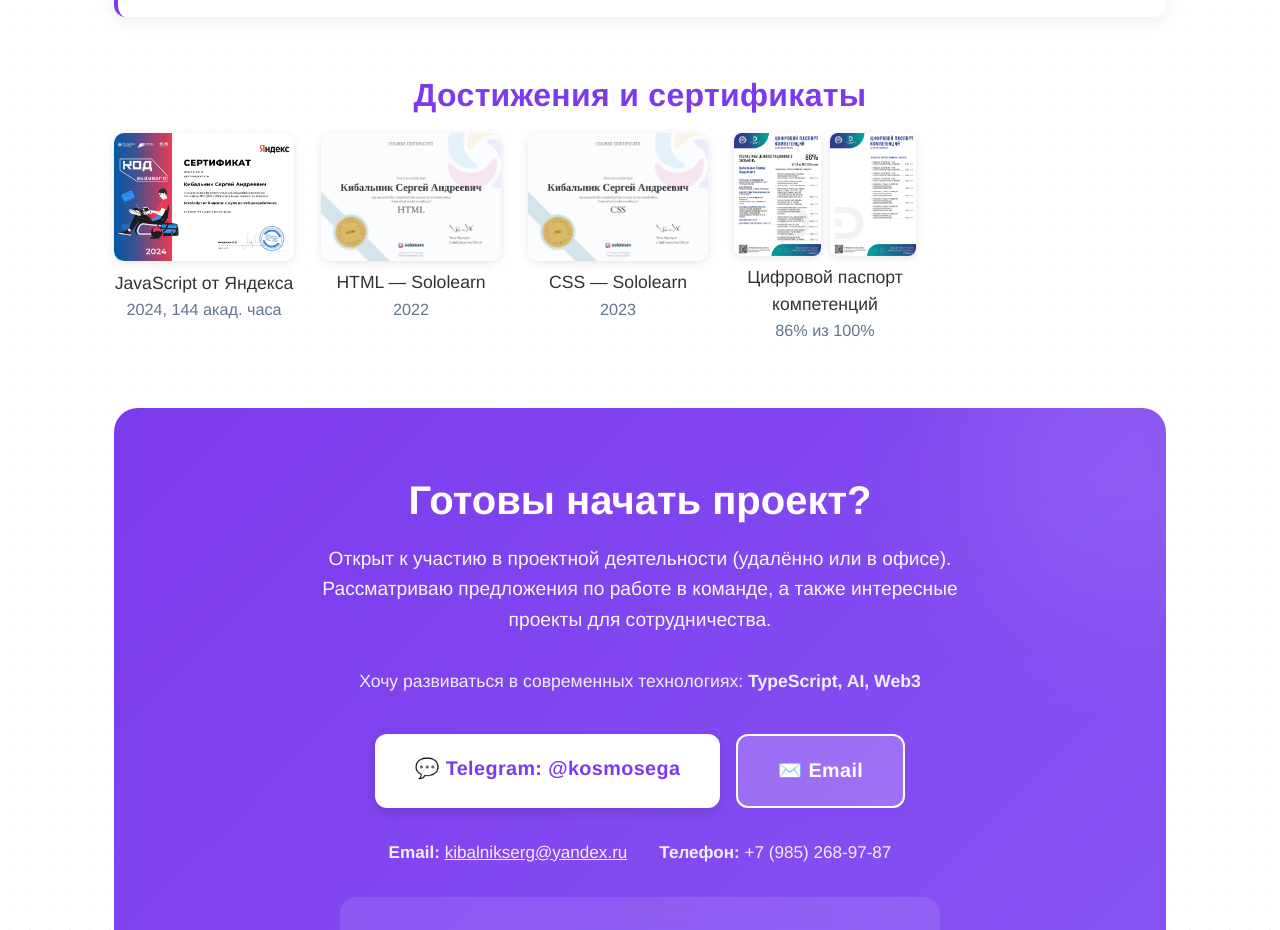
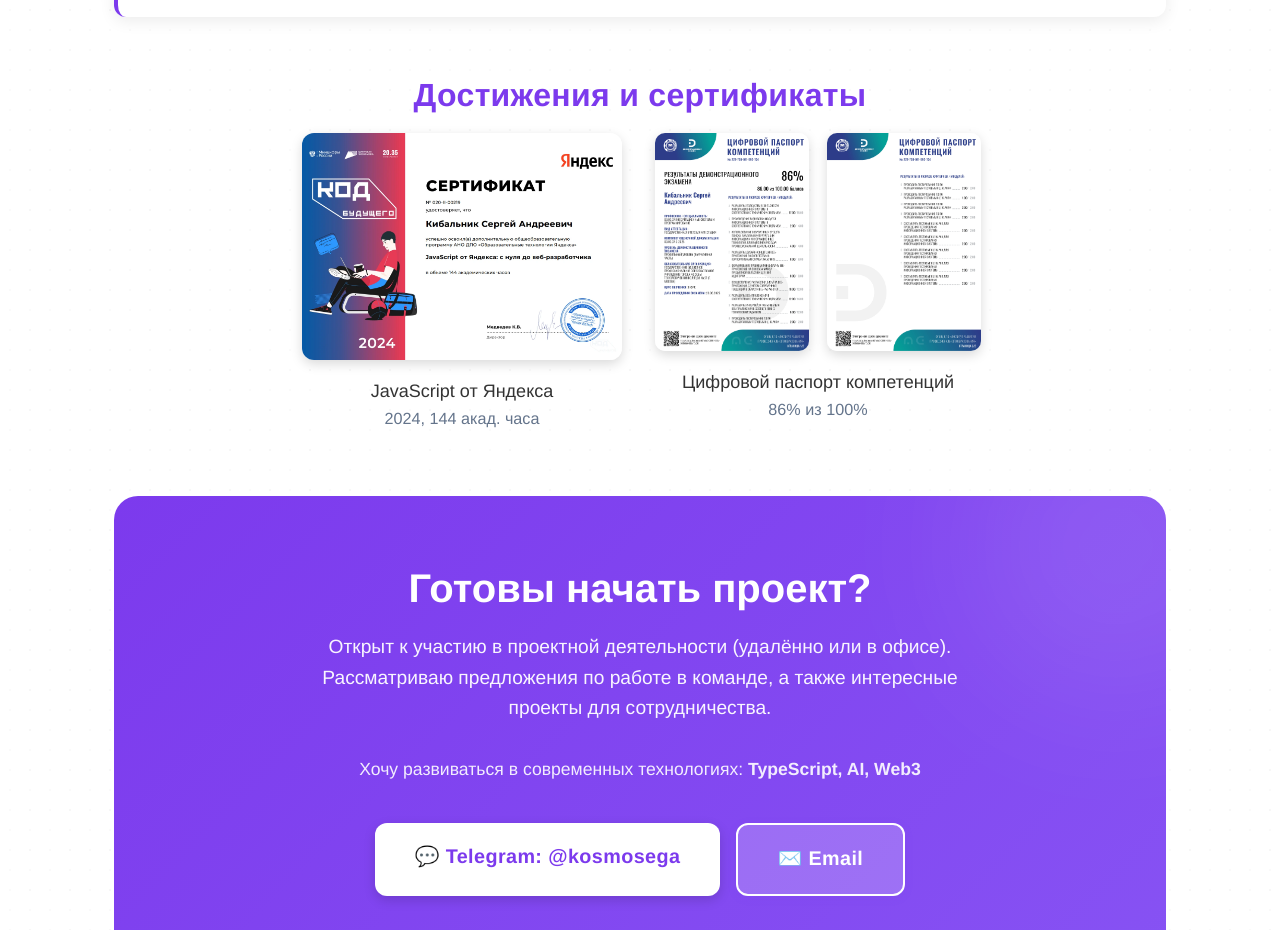
Before and after one commit to S3gaM3/sergeykib, a Next.js app: page / in a window 1280 px wide. Shown: the part 3980-4910 px from the top of the page. Built offline with nearby package versions, Linux system fonts and the light colour scheme.

Commit message:
Remove Sololearn certificates, increase image sizes, disable lightbox opening

```diff
--- a/app/components/Certificates.tsx
+++ b/app/components/Certificates.tsx
@@ -1,245 +1,56 @@
 'use client'
 
-import { useState, useEffect, useCallback } from 'react'
-
-interface CertificateImage {
-  src: string
-  alt: string
-}
-
-const certificateImages: CertificateImage[] = [
-  { src: '/assets/img/portfolio/3.webp', alt: 'Сертификат Яндекс JavaScript' },
-  { src: '/assets/img/portfolio/4.webp', alt: 'Сертификат Sololearn HTML' },
-  { src: '/assets/img/portfolio/5.webp', alt: 'Сертификат Sololearn CSS' },
-  { src: '/assets/img/portfolio/0.webp', alt: 'Цифровой паспорт компетенций стр.1' },
-  { src: '/assets/img/portfolio/1.webp', alt: 'Цифровой паспорт компетенций стр.2' },
-]
-
 export default function Certificates() {
-  const [currentIndex, setCurrentIndex] = useState<number | null>(null)
-  const [isOpen, setIsOpen] = useState(false)
-
-  const openLightbox = useCallback((index: number) => {
-    setCurrentIndex(index)
-    setIsOpen(true)
-  }, [])
-
-  const closeLightbox = useCallback(() => {
-    setIsOpen(false)
-    setTimeout(() => {
-      setCurrentIndex(null)
-    }, 300)
-  }, [])
-
-  const goToPrevious = useCallback(() => {
-    if (currentIndex !== null) {
-      setCurrentIndex((prev) =>
-        prev === null ? null : (prev === 0 ? certificateImages.length - 1 : prev - 1)
-      )
-    }
-  }, [currentIndex])
-
-  const goToNext = useCallback(() => {
-    if (currentIndex !== null) {
-      setCurrentIndex((prev) =>
-        prev === null ? null : (prev === certificateImages.length - 1 ? 0 : prev + 1)
-      )
-    }
-  }, [currentIndex])
-
-  useEffect(() => {
-    if (!isOpen) {
-      document.body.style.overflow = 'unset'
-      return
-    }
-
-    const handleKeyDown = (e: KeyboardEvent) => {
-      if (e.key === 'Escape' || e.key === 'Esc') {
-        closeLightbox()
-      } else if (e.key === 'ArrowLeft') {
-        goToPrevious()
-      } else if (e.key === 'ArrowRight') {
-        goToNext()
-      }
-    }
-
-    document.addEventListener('keydown', handleKeyDown)
-    document.body.style.overflow = 'hidden'
-
-    return () => {
-      document.removeEventListener('keydown', handleKeyDown)
-      document.body.style.overflow = 'unset'
-    }
-  }, [isOpen, closeLightbox, goToPrevious, goToNext])
 
   return (
-    <>
-      <div className="cert-gallery certificates" style={{display: 'flex', flexWrap: 'wrap', gap: '1.5em'}}>
-        <div style={{maxWidth: '180px', textAlign: 'center'}}>
+    <div className="cert-gallery certificates" style={{display: 'flex', flexWrap: 'wrap', gap: '2em', justifyContent: 'center'}}>
+      <div style={{maxWidth: '320px', textAlign: 'center'}}>
         {/* eslint-disable-next-line @next/next/no-img-element */}
         <img
-            src={certificateImages[0].src}
-            alt={certificateImages[0].alt}
+          src="/assets/img/portfolio/3.webp"
+          alt="Сертификат Яндекс JavaScript"
           loading="lazy"
           decoding="async"
-            width={180}
-            height={120}
+          width={320}
+          height={240}
           className="cert-thumb"
-            style={{width: '100%', borderRadius: '10px', boxShadow: '0 2px 8px rgba(0,0,0,0.1)', cursor: 'pointer', transition: 'transform 0.2s'}}
-            onClick={() => openLightbox(0)}
-            onMouseEnter={(e) => e.currentTarget.style.transform = 'scale(1.05)'}
-            onMouseLeave={(e) => e.currentTarget.style.transform = 'scale(1)'}
+          style={{width: '100%', borderRadius: '12px', boxShadow: '0 4px 12px rgba(0,0,0,0.15)'}}
         />
-          <div style={{marginTop: '0.5em', fontSize: '0.98em'}}>
+        <div style={{marginTop: '1em', fontSize: '1em'}}>
           JavaScript от Яндекса<br/>
-            <span style={{color: '#64748b', fontSize: '0.92em'}}>2024, 144 акад. часа</span>
+          <span style={{color: '#64748b', fontSize: '0.9em'}}>2024, 144 акад. часа</span>
         </div>
       </div>
-        <div style={{maxWidth: '180px', textAlign: 'center'}}>
+      <div style={{maxWidth: '320px', textAlign: 'center'}}>
+        <div style={{display: 'flex', gap: '1em', justifyContent: 'center'}}>
           {/* eslint-disable-next-line @next/next/no-img-element */}
           <img
-            src={certificateImages[1].src}
-            alt={certificateImages[1].alt}
+            src="/assets/img/portfolio/0.webp"
+            alt="Цифровой паспорт компетенций стр.1"
             loading="lazy"
             decoding="async"
-            width={180}
-            height={120}
+            width={200}
+            height={200}
             className="cert-thumb"
-            style={{width: '100%', borderRadius: '10px', boxShadow: '0 2px 8px rgba(0,0,0,0.1)', cursor: 'pointer', transition: 'transform 0.2s'}}
-            onClick={() => openLightbox(1)}
-            onMouseEnter={(e) => e.currentTarget.style.transform = 'scale(1.05)'}
-            onMouseLeave={(e) => e.currentTarget.style.transform = 'scale(1)'}
-          />
-          <div style={{marginTop: '0.5em', fontSize: '0.98em'}}>
-            HTML — Sololearn<br/>
-            <span style={{color: '#64748b', fontSize: '0.92em'}}>2022</span>
-          </div>
-        </div>
-        <div style={{maxWidth: '180px', textAlign: 'center'}}>
-          {/* eslint-disable-next-line @next/next/no-img-element */}
-          <img
-            src={certificateImages[2].src}
-            alt={certificateImages[2].alt}
-            loading="lazy"
-            decoding="async"
-            width={180}
-            height={120}
-            className="cert-thumb"
-            style={{width: '100%', borderRadius: '10px', boxShadow: '0 2px 8px rgba(0,0,0,0.1)', cursor: 'pointer', transition: 'transform 0.2s'}}
-            onClick={() => openLightbox(2)}
-            onMouseEnter={(e) => e.currentTarget.style.transform = 'scale(1.05)'}
-            onMouseLeave={(e) => e.currentTarget.style.transform = 'scale(1)'}
-          />
-          <div style={{marginTop: '0.5em', fontSize: '0.98em'}}>
-            CSS — Sololearn<br/>
-            <span style={{color: '#64748b', fontSize: '0.92em'}}>2023</span>
-          </div>
-        </div>
-        <div style={{maxWidth: '180px', textAlign: 'center'}}>
-          <div style={{display: 'flex', gap: '0.5em', justifyContent: 'center'}}>
-            {/* eslint-disable-next-line @next/next/no-img-element */}
-            <img
-              src={certificateImages[3].src}
-              alt={certificateImages[3].alt}
-              loading="lazy"
-              decoding="async"
-              width={86}
-              height={86}
-              className="cert-thumb"
-              style={{width: '48%', borderRadius: '8px', boxShadow: '0 2px 8px rgba(0,0,0,0.1)', cursor: 'pointer', transition: 'transform 0.2s'}}
-              onClick={() => openLightbox(3)}
-              onMouseEnter={(e) => e.currentTarget.style.transform = 'scale(1.05)'}
-              onMouseLeave={(e) => e.currentTarget.style.transform = 'scale(1)'}
+            style={{width: '48%', borderRadius: '10px', boxShadow: '0 4px 12px rgba(0,0,0,0.15)'}}
           />
           {/* eslint-disable-next-line @next/next/no-img-element */}
           <img
-              src={certificateImages[4].src}
-              alt={certificateImages[4].alt}
+            src="/assets/img/portfolio/1.webp"
+            alt="Цифровой паспорт компетенций стр.2"
             loading="lazy"
             decoding="async"
-              width={86}
-              height={86}
+            width={200}
+            height={200}
             className="cert-thumb"
-              style={{width: '48%', borderRadius: '8px', boxShadow: '0 2px 8px rgba(0,0,0,0.1)', cursor: 'pointer', transition: 'transform 0.2s'}}
-              onClick={() => openLightbox(4)}
-              onMouseEnter={(e) => e.currentTarget.style.transform = 'scale(1.05)'}
-              onMouseLeave={(e) => e.currentTarget.style.transform = 'scale(1)'}
+            style={{width: '48%', borderRadius: '10px', boxShadow: '0 4px 12px rgba(0,0,0,0.15)'}}
           />
         </div>
-          <div style={{marginTop: '0.5em', fontSize: '0.98em'}}>
+        <div style={{marginTop: '1em', fontSize: '1em'}}>
           Цифровой паспорт компетенций<br/>
-            <span style={{color: '#64748b', fontSize: '0.92em'}}>86% из 100%</span>
+          <span style={{color: '#64748b', fontSize: '0.9em'}}>86% из 100%</span>
         </div>
       </div>
     </div>
-
-      {/* Lightbox */}
-      {isOpen && currentIndex !== null && (
-        <div
-          className="cert-lightbox"
-          onClick={closeLightbox}
-          role="dialog"
-          aria-modal="true"
-          aria-label="Просмотр сертификата"
-        >
-          <button
-            className="cert-lightbox-close"
-            onClick={closeLightbox}
-            aria-label="Закрыть"
-            type="button"
-          >
-            <svg width="24" height="24" viewBox="0 0 24 24" fill="none" stroke="currentColor" strokeWidth="2">
-              <line x1="18" y1="6" x2="6" y2="18"></line>
-              <line x1="6" y1="6" x2="18" y2="18"></line>
-            </svg>
-          </button>
-
-          {certificateImages.length > 1 && (
-            <>
-              <button
-                className="cert-lightbox-nav cert-lightbox-prev"
-                onClick={(e) => {
-                  e.stopPropagation()
-                  goToPrevious()
-                }}
-                aria-label="Предыдущее изображение"
-                type="button"
-              >
-                <svg width="24" height="24" viewBox="0 0 24 24" fill="none" stroke="currentColor" strokeWidth="2">
-                  <polyline points="15 18 9 12 15 6"></polyline>
-                </svg>
-              </button>
-              <button
-                className="cert-lightbox-nav cert-lightbox-next"
-                onClick={(e) => {
-                  e.stopPropagation()
-                  goToNext()
-                }}
-                aria-label="Следующее изображение"
-                type="button"
-              >
-                <svg width="24" height="24" viewBox="0 0 24 24" fill="none" stroke="currentColor" strokeWidth="2">
-                  <polyline points="9 18 15 12 9 6"></polyline>
-                </svg>
-              </button>
-            </>
-          )}
-
-          <div className="cert-lightbox-content" onClick={(e) => e.stopPropagation()}>
-            {/* eslint-disable-next-line @next/next/no-img-element */}
-            <img
-              src={certificateImages[currentIndex].src}
-              alt={certificateImages[currentIndex].alt}
-              className="cert-lightbox-img"
-            />
-            {certificateImages.length > 1 && (
-              <div className="cert-lightbox-counter">
-                {currentIndex + 1} / {certificateImages.length}
-              </div>
-            )}
-          </div>
-        </div>
-      )}
-    </>
   )
 }
```
Lines whose indentation alone changed are shown as unchanged.
